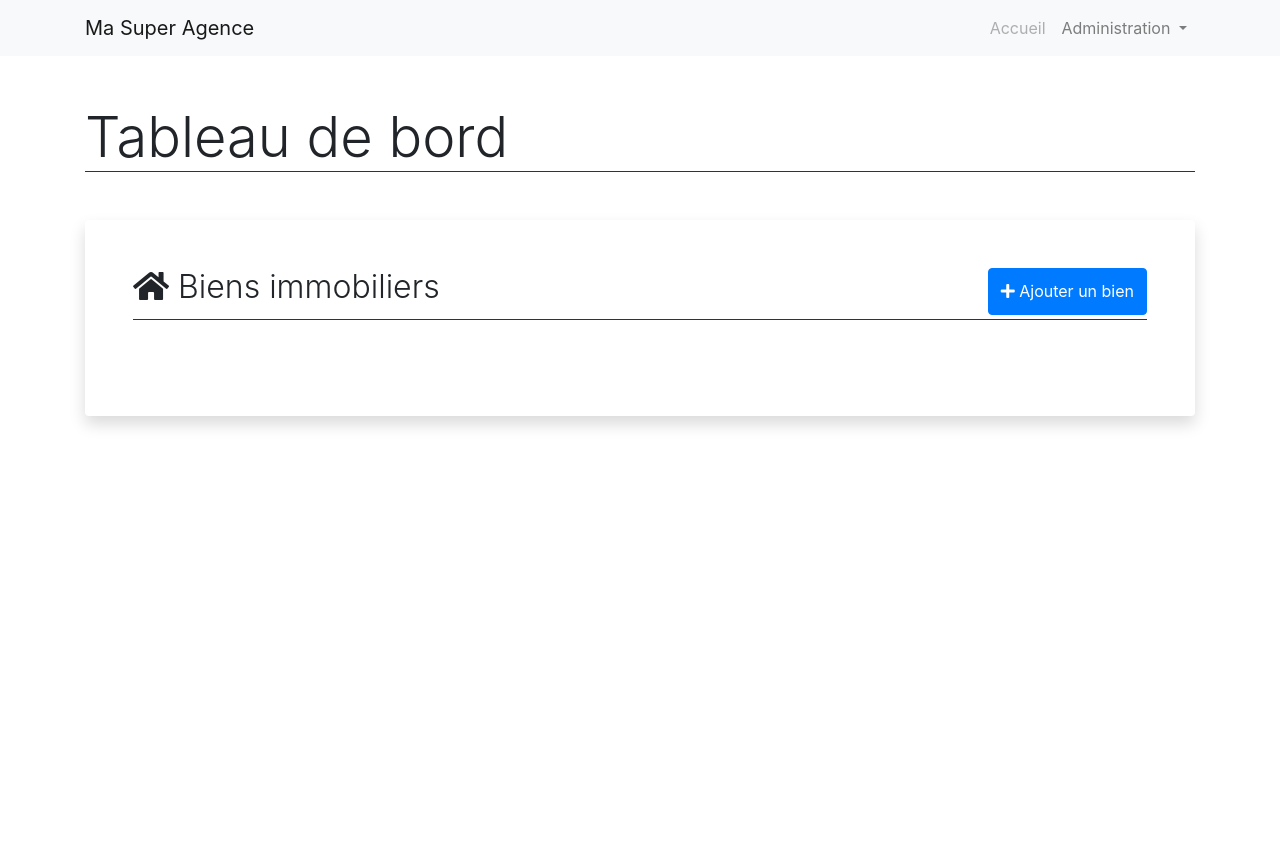
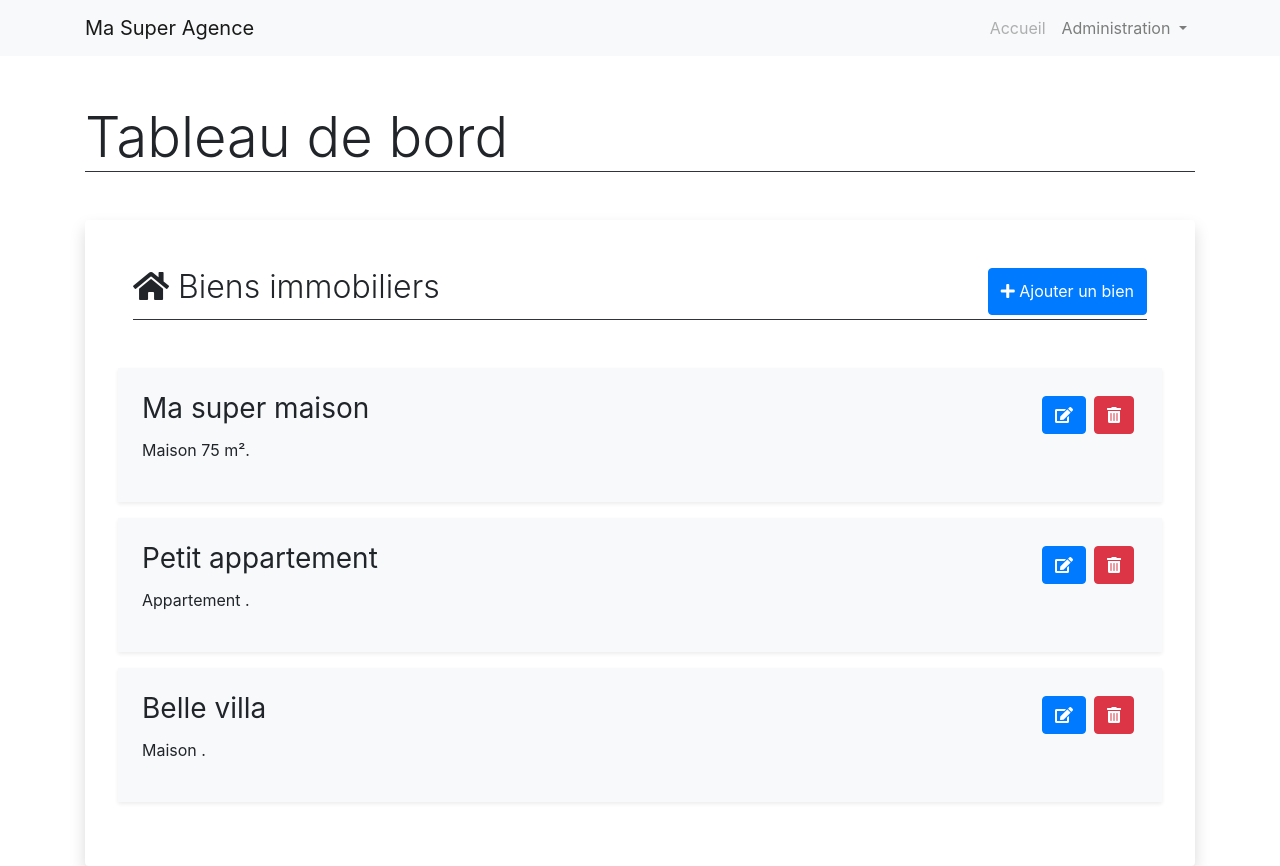
Before and after one commit to sserges/monAgence, an Angular app: page /admin/dashboard in a window 1280 px wide. Before the commit the page ends 800 px from the top, so only its background shows below. Built offline with nearby package versions, Linux system fonts and the light colour scheme.

Commit message:
Display of goods

```diff
--- a/src/app/admin/admin-properties/admin-properties.component.html
+++ b/src/app/admin/admin-properties/admin-properties.component.html
@@ -2,12 +2,26 @@
   <div class="row">
     <div class="col-12 d-flex">
       <h2 class="font-weight-light"><i class="fas fa-home"></i> Biens immobiliers</h2>
-      <button class="btn btn-primary ml-auto" type="button" data-toggle="modal" data-target="#propertiesFormModal"><i class="fas fa-plus"></i> Ajouter un bien</button>
+      <button class="btn btn-primary ml-auto" type="button" data-toggle="modal" data-target="#propertiesFormModal" (click)="resetForm()" ><i class="fas fa-plus"></i> Ajouter un bien</button>
     </div>
   </div>
   <hr class="mt-1 mb-5 bg-dark" />
   <div class="row">
-
+    <div *ngFor="let property of properties" class="col-12 shadow-sm p-4 mb-3 bg-light">
+      <div class="d-flex">
+        <h3 class="font-weight-normal">{{ property.title }}</h3>
+        <div class="ml-auto">
+          <button class="btn btn-primary m-1"><i class="fas fa-edit"></i></button>
+          <button class="btn btn-danger m-1"><i class="fas fa-trash-alt"></i></button>
+        </div>
+      </div>
+      <p>
+        {{ property.category }} <span *ngIf="property.surface && property.surface !== ''"> {{ property.surface }} m²</span><span *ngIf="property.rooms && property.rooms !== ''">, {{ property.rooms }} pièce(s)</span>.
+      </p>
+      <p *ngIf="property.price && property.price !== ''">
+        {{ property.price }} €
+      </p>
+    </div>
   </div>
 </div>
 
--- a/src/app/admin/admin-properties/admin-properties.component.ts
+++ b/src/app/admin/admin-properties/admin-properties.component.ts
@@ -1,7 +1,10 @@
 import { Component, OnInit } from '@angular/core';
-import { NgForm, FormGroup, FormBuilder, Validators } from '@angular/forms';
+import { FormGroup, FormBuilder, Validators } from '@angular/forms';
+import { Subscription } from 'rxjs';
+import * as $ from 'jquery';
+
 import { PropertiesService } from 'src/app/services/properties.service';
-import { Subscription } from 'rxjs';
+
 
 @Component({
   selector: 'app-admin-properties',
@@ -44,7 +47,11 @@
   onSubmitPropertiesForm() {
     const newProperty = this.propertiesForm.value;
     this.propertiesService.createProperty(newProperty);
-    console.log(this.properties);
+    $('#propertiesFormModal').modal('hide');
+  }
+
+  resetForm() {
+    this.propertiesForm.reset();
   }
 
 }
--- a/src/app/services/properties.service.ts
+++ b/src/app/services/properties.service.ts
@@ -10,7 +10,8 @@
     {
       title: 'Ma super maison',
       category: 'Maison',
-      sold: true
+      sold: true,
+      surface: 75
     },
     {
       title: 'Petit appartement',
```
